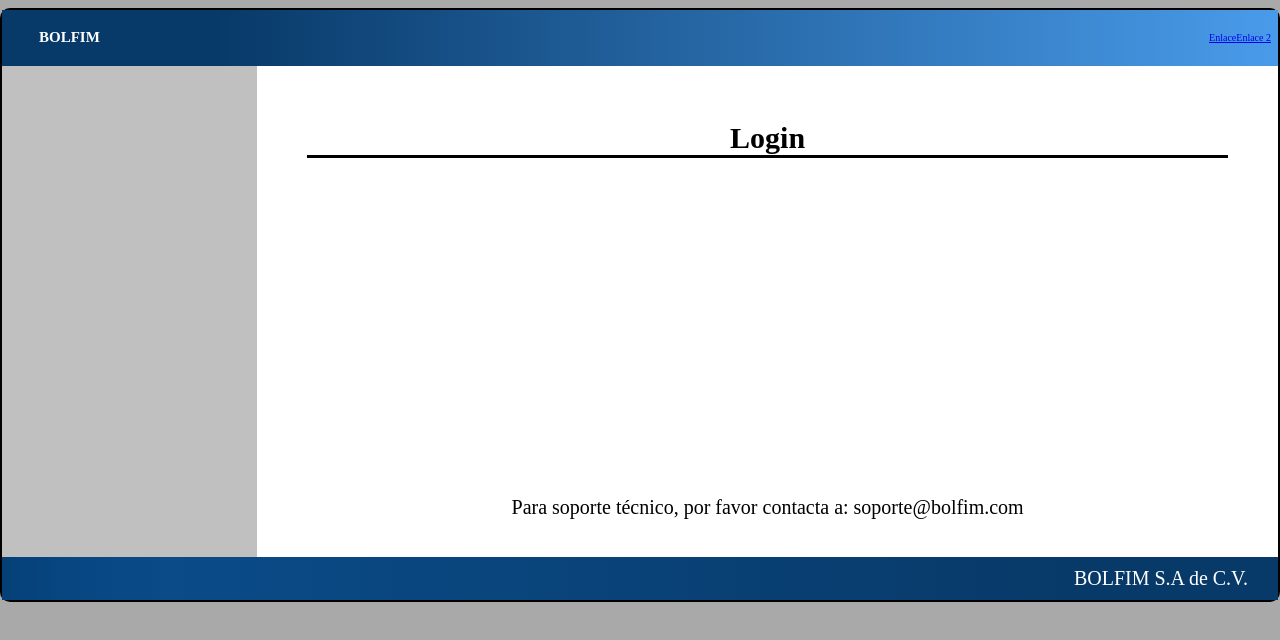
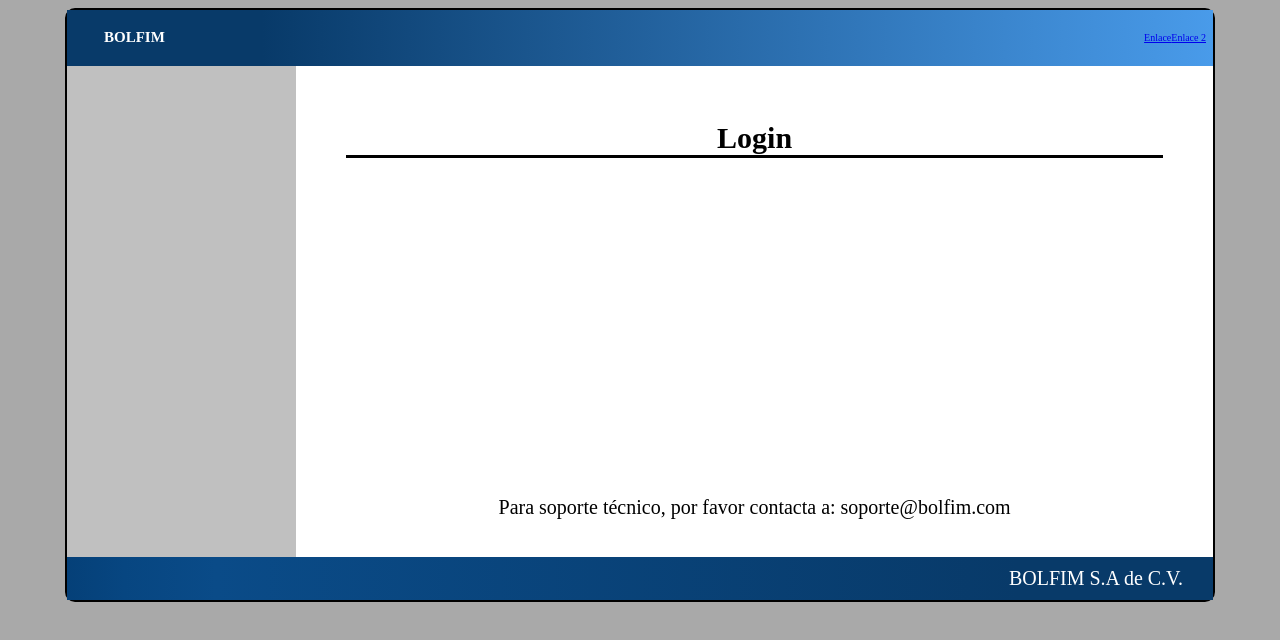
Before and after one commit to Nestor-Martinez23/Bolfim, a React (Vite) app in the folder proyecto-integrador/: page / in a window 1280 px wide. Shown: the top 640 px of the page. Built offline with nearby package versions, Linux system fonts and the light colour scheme.

Commit message:
Update index

```diff
--- a/proyecto-integrador/src/index.css
+++ b/proyecto-integrador/src/index.css
@@ -27,7 +27,7 @@ header h2 {
 
 body {
 
-  width: 128.0rem;
+  width: 115.0rem;
   height: 72.0rem;
 
 }
```
